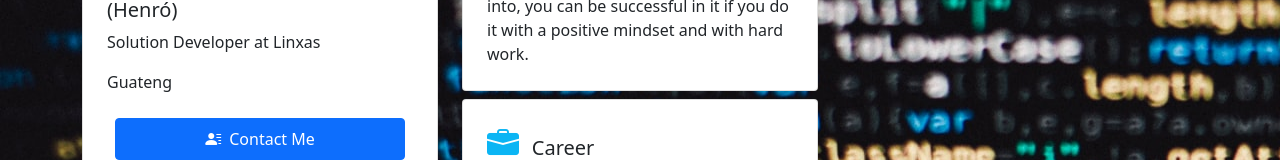
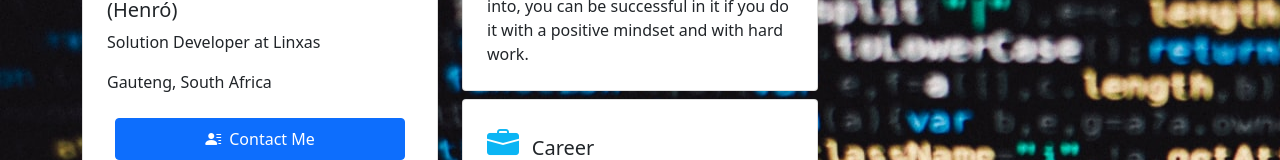
Before and after one commit to henro47/curriculum-vitae, an Angular app: page / in a window 1280 px wide. Shown: the part 453-613 px from the top of the page. Built offline with nearby package versions, Linux system fonts and the light colour scheme.

Commit message:
Update about.component.ts

```diff
--- a/src/app/Components/about/about.component.ts
+++ b/src/app/Components/about/about.component.ts
@@ -13,7 +13,7 @@ export class AboutComponent implements OnInit {
   //Main card info
   name = "Hendrik Fick Renaldo Potgieter (Henró)" ;
   occupation = "Solution Developer at Linxas" ;
-  area = "Guateng";
+  area = "Gauteng, South Africa";
   cell = "+27 79 923 1400";
   cellHref = "tel:+27799231400";
   email = "hfrpotgieterC@gmail.com";
```
